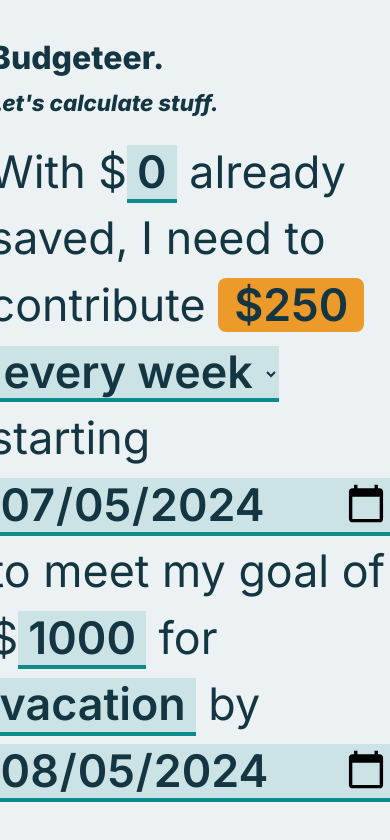
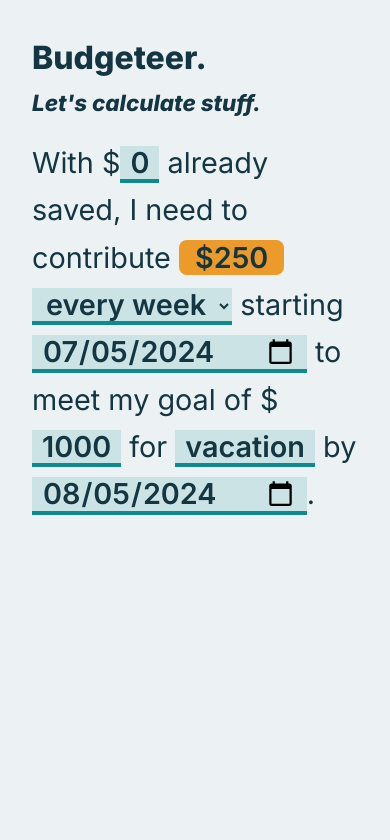
Before and after one commit to jessiejalca/budgeteer, a React (Vite) app: page / in a window 390 px wide. Shown: the top 840 px of the page. Built offline with nearby package versions, Linux system fonts and the light colour scheme.

Commit message:
style: make more responsive w/ smaller font size on smaller screens

```diff
--- a/src/App.css
+++ b/src/App.css
@@ -60,3 +60,18 @@ select {
   padding: 0 1rem;
   border-radius: 0.5rem;
 }
+
+@media screen and (max-width: 768px) {
+  form {
+    max-width: 100%;
+  }
+  form > p {
+    font-size: 2em;
+  }
+}
+
+@media screen and (max-width: 480px) {
+  form > p {
+    font-size: 1.8em;
+  }
+}
```
